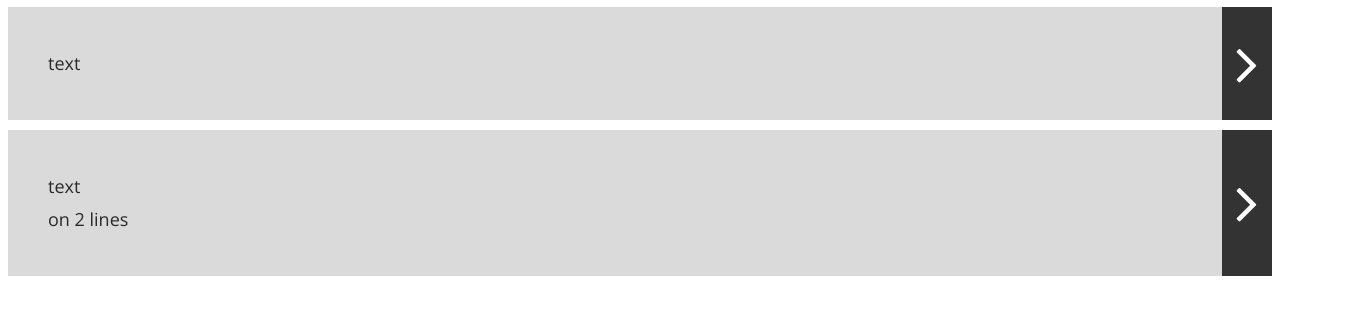
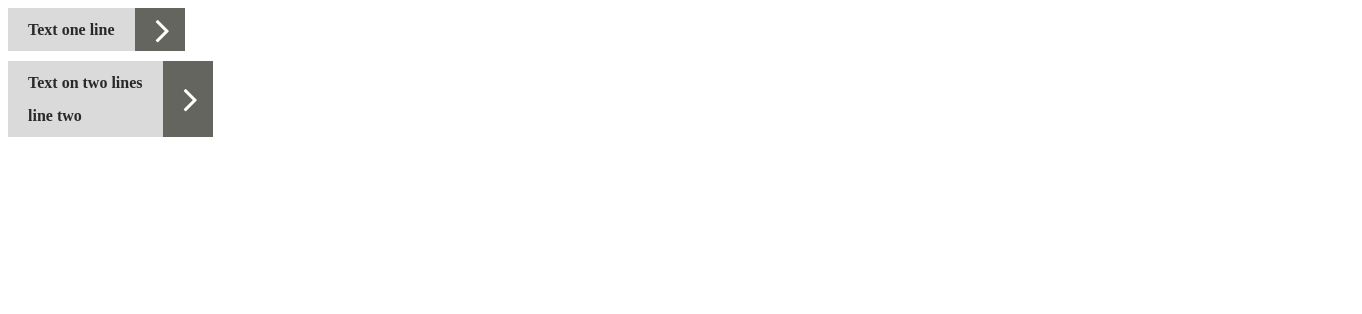
Before and after one commit to debbievanderm/Codesnippets, a plain HTML site: page index.html in a window 1280 px wide. Shown: the whole page, 1362 px wide, since content can reach past the window. Drawn offline with nearby package versions, Linux system fonts and the light colour scheme.

Commit message:
Update on code
Update on code

```diff
--- a/index.html
+++ b/index.html
@@ -18,9 +18,10 @@
 <body>
 
 <section>
-  <div class="cta">
+  <a href="#">
+    <div class="cta">
       <div class="cta--text">
-          <span>text</span>
+          <span>Text one line</span>
           <span class="cta--text-decoration">
               <span class="cta-text-decoration__icon">
                   <i class="fa fa-angle-right"></i>
@@ -28,12 +29,14 @@
           </span>
       </div>
   </div>
+  </a>
 </section>
 
 <section>
-  <div class="cta">
+  <a href="#">
+    <div class="cta">
       <div class="cta--text">
-          <span>text<br/>on 2 lines</span>
+          <span>Text on two lines<br />line two</span>
           <span class="cta--text-decoration">
               <span class="cta-text-decoration__icon">
                   <i class="fa fa-angle-right"></i>
@@ -41,6 +44,7 @@
           </span>
       </div>
   </div>
+  </a>
 </section>
 
 </body>
--- a/resources/_cta.scss
+++ b/resources/_cta.scss
@@ -1,46 +1,83 @@
+// START
+
+//    cta
+//      └── cta--text
+//          └──span
+//          └──span.cta--text-decoration
+//               └──span.cta-text-decoration__icon
+//                      └──.fa-angle-right
+
+// END
+
+
+
+$cta-bg                                           : #dadada;
+$cta--text-color                                  : #292929;
+$cta--text-decoration-bg                          : #656560;
+$cta--text-decoration-color                       : #292929;
+$cta--text-decoration__icon-color                 : #ffffff;
+$cta-bg-hover                                     : #656560;
+$cta--text-color-hover                            : #383838;
+$cta--text-decoration-bg-hover                    : #cbcbcb;
+$brand-color-orange                               : #ff4100;
+
+
 .cta {
-    font-family: 'open sans';
-    background: #dadada;
-    color: #292929;
-    width: 100%;
-    position: relative;
-    top: -1px;
-    display: inline-block;
+  background    : $cta-bg;
+  color         : $cta--text-color;
+  display       : inline-block;
+  position      : relative; /* to hold the cta */
 
   & .cta--text {
-      padding: 40px;
-      width: 100%;
-      padding-right: 50px;
-      font-size: 18px;
-      line-height: 33px;
+    padding       : 5px 20px;
+    width         : 100%;
+    padding-right : calc(50px + 20px);
+    font-weight   : 600;
+    font-size     : 16px;
+    line-height   : 33px;
+    color         : $cta--text-color;
   }
 
   & .cta--text-decoration {
-        width: 50px;
-        font-size: 60px;
-        background: #333;
-        text-align: center;
-        text-decoration: none;
-        color: #ffffff;
-        height: 100%;
-        position: absolute;
-        top: 0;
-        right: 0;
+    width           : 50px;
+    font-size       : 40px;
+    background      : $cta--text-decoration-bg;
+    text-align      : center;
+    text-decoration : none;
+    color           : $cta--text-decoration-color;
+    height          : 100%;
+    position        : absolute;
+    top             : 0;
+    right           : 0;
   }
 
   & .cta-text-decoration__icon {
-    display: table;
-    height: 100%;
-    width: 100%;
-    text-decoration: none;
-    color: #fff;
+    display         : table;
+    height          : 100%;
+    width           : 100%;
+    text-decoration : none;
+    color           : $cta--text-decoration__icon-color;
   }
 
   & .cta-text-decoration__icon .fa {
-    display: table-cell;
-    vertical-align: middle;
+    display         : table-cell;
+    vertical-align  : middle;
+    position        : relative;
+    left            : 3px;
+  }
 }
 
 
+a:hover {
+  & .cta {
+    background        : $cta--text-decoration-bg-hover;
 
+    .cta--text {
+      color           : $cta--text-color-hover;
     }
+  }
+
+  & .cta-text-decoration__icon {
+    background      : $brand-color-orange;
+  }
+}
```
Also changed, not shown: public/style.css, resources/style.scss (line endings or trailing spaces), 1 other file. Lines whose indentation alone changed are shown as unchanged.
